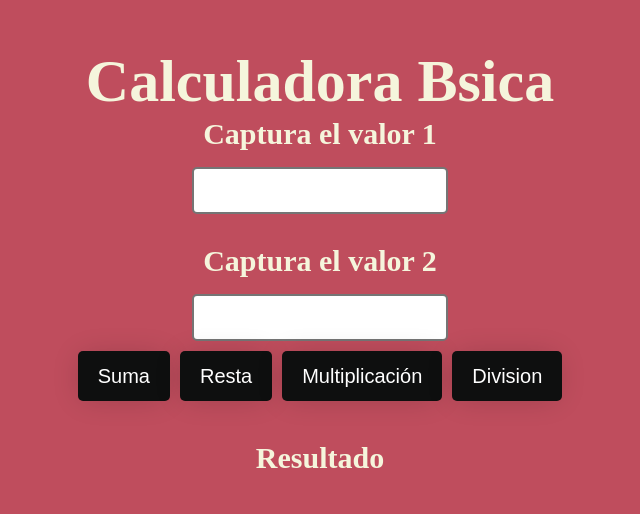
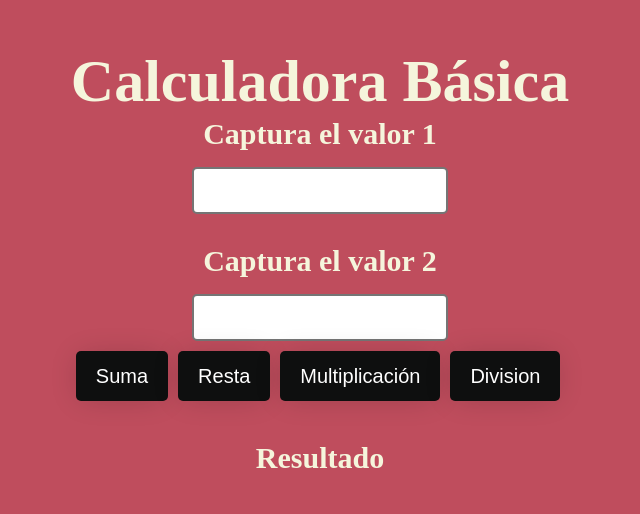
Before and after one commit to VictorGustavoVH/PracticasAppWeb, a plain HTML site: page calculadorabasica/index.html in a window 1280 px wide. Shown: the part 126-640 px from the top of the page, without its empty margins (320-960 px from the left). Drawn offline with Linux system fonts and the light colour scheme.

Commit message:
Update index.html

```diff
--- a/calculadorabasica/index.html
+++ b/calculadorabasica/index.html
@@ -9,7 +9,7 @@
 </head>
 <body>
     <div class="container">
-        <h1 class="titulo">Calculadora Bsica</h1>
+        <h1 class="titulo">Calculadora Básica</h1>
         <h3 class="subtitulo">Captura el valor 1</h3>
         <input class="input" type="number" name="v1" id="v1"><br>
         <h3 class="subtitulo">Captura el valor 2</h3>
```
